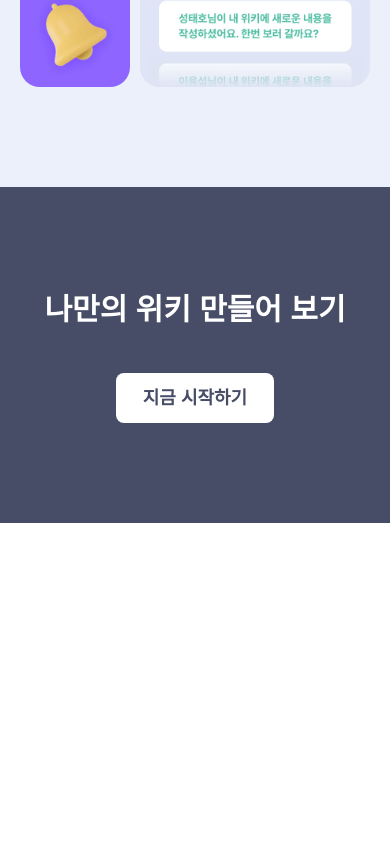
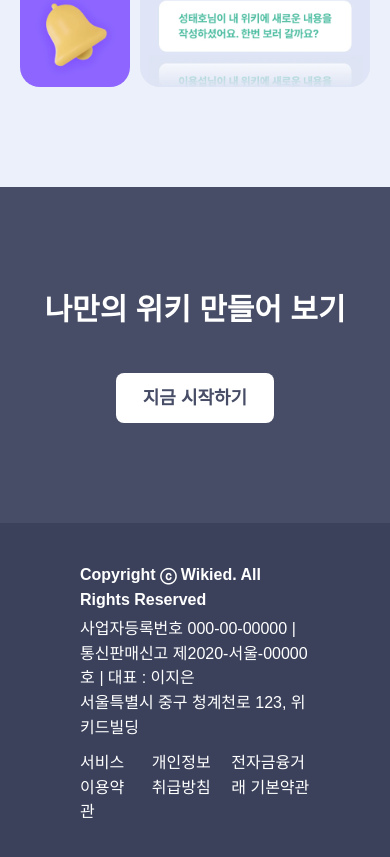
Before and after one commit to codeit-6th-part3-7team/7team-next-project, a Next.js app: page / in a window 390 px wide. Shown: the part 2055-2912 px from the top of the page. Before the commit the page ends 2578 px from the top, so only its background shows below. Built offline with nearby package versions, Linux system fonts and the light colour scheme; a web font is replaced by a local one.

Commit message:
feat:landing 푸터 작성

```diff
--- a/pages/index.tsx
+++ b/pages/index.tsx
@@ -1,5 +1,5 @@
 import Header from "@/src/components/Header";
-import { Box, Button, Container, Flex, Grid, useMatches } from "@mantine/core";
+import { Box, Button, Flex, Grid, useMatches } from "@mantine/core";
 import Image from "next/image";
 import Link from "next/link";
 import LandingImg_01 from "@/public/assets/img_landing_01.webp";
@@ -74,7 +74,8 @@ export default function Home() {
               </hgroup>
             </Flex>
           </Box>
-          <Grid mx="-15.4vw" mt={{ base: 40, sm: 80, lg: 120 }} gutter={{ base: "2.7vw", sm: "2.7vw", lg: "3.6vw" }}>
+          <Flex justify="center">
+            <Grid maw={1920} mx="-15.4vw" mt={{ base: 40, sm: 80, lg: 120 }} gutter={{ base: "2.7vw", sm: "2.7vw", lg: "3.6vw" }}>
               <Grid.Col span={2}>
                 <Box w="100%" h="100%" bg="#DEE5F5" className="rounded-25" />
               </Grid.Col>
@@ -102,6 +103,7 @@ export default function Home() {
                 <Box w="100%" h="100%" bg="#DEE5F5" className="rounded-25" />
               </Grid.Col>
             </Grid>
+          </Flex>
         </Box>
       </div>
       <div>
@@ -140,6 +142,32 @@ export default function Home() {
           </Button>
         </Flex>
       </div>
+      <footer>
+        <Box py={{ base: 40, sm: 60, lg: 80 }} bg="#3B415B" className="text-white px-20">
+          <Flex direction="column">
+            <strong className="mb-1">Copyright ⓒ Wikied. All Rights Reserved</strong>
+            <p>
+              <span>사업자등록번호 000-00-00000 </span>
+              <i aria-hidden="true">|</i>
+              <span> 통신판매신고 제2020-서울-00000호 </span>
+              <i aria-hidden="true">|</i>
+              <span> 대표 : 이지은</span>
+            </p>
+            <p>서울특별시 중구 청계천로 123, 위키드빌딩</p>
+            <ul className="flex gap-4 mt-2.5 md:mt-5">
+              <li>
+                <Link href="/">서비스 이용약관</Link>
+              </li>
+              <li>
+                <Link href="/">개인정보 취급방침</Link>
+              </li>
+              <li>
+                <Link href="/">전자금융거래 기본약관</Link>
+              </li>
+            </ul>
+          </Flex>
+        </Box>
+      </footer>
     </>
   );
 }
```
Lines whose indentation alone changed are shown as unchanged.
